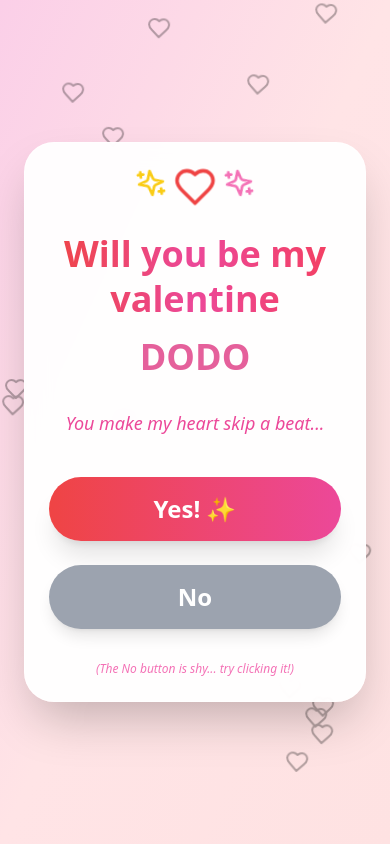
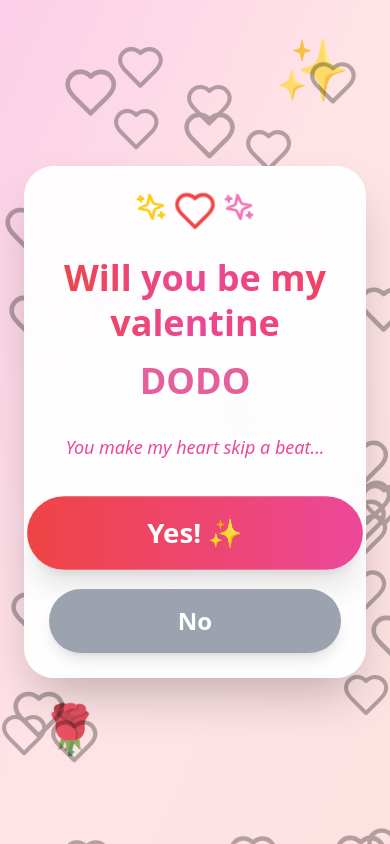
Before and after one commit to Mesrobyan77/valentin, a React (Vite) app: page / in a window 390 px wide. Built offline with nearby package versions, Linux system fonts and the light colour scheme.

Commit message:
responsive

```diff
--- a/src/App.tsx
+++ b/src/App.tsx
@@ -1,4 +1,4 @@
-import { useState, useEffect, useRef } from "react";
+import { useEffect, useMemo, useRef, useState } from "react";
 import { Heart, Sparkles, Star } from "lucide-react";
 
 function App() {
@@ -14,16 +14,57 @@ function App() {
   const [confetti, setConfetti] = useState<
     Array<{ id: number; x: number; y: number; delay: number }>
   >([]);
-  const [mousePos, setMousePos] = useState({ x: 0, y: 0 });
 
   const containerRef = useRef<HTMLDivElement | null>(null);
+  const glowRef = useRef<HTMLDivElement | null>(null);
+  const mousePosRef = useRef({ x: 0, y: 0 });
+
+  const floatingHearts = useMemo(() => {
+    return [...Array( 50)].map((_, i) => ({
+      id: i,
+      left: Math.random() * 100,
+      top: Math.random() * 100,
+      delay: Math.random() * 5,
+    }));
+  }, []);
+
+  const answeredHearts = useMemo(() => {
+    return [...Array(50)].map((_, i) => ({
+      id: i,
+      left: Math.random() * 100,
+      size: 20 + Math.random() * 30,
+      delay: Math.random() * 5,
+      duration: 15 + Math.random() * 10,
+    }));
+  }, []);
 
   useEffect(() => {
+    let raf = 0;
+
     const handleMouseMove = (e: MouseEvent) => {
-      setMousePos({ x: e.clientX, y: e.clientY });
+      mousePosRef.current = { x: e.clientX, y: e.clientY };
+
+      // update the glow smoothly without re-rendering
+      cancelAnimationFrame(raf);
+      raf = requestAnimationFrame(() => {
+        if (!glowRef.current) return;
+        glowRef.current.style.setProperty("--mx", `${e.clientX}px`);
+        glowRef.current.style.setProperty("--my", `${e.clientY}px`);
+      });
     };
+
     window.addEventListener("mousemove", handleMouseMove);
-    return () => window.removeEventListener("mousemove", handleMouseMove);
+    return () => {
+      cancelAnimationFrame(raf);
+      window.removeEventListener("mousemove", handleMouseMove);
+    };
+  }, []);
+
+  useEffect(() => {
+    const interval = setInterval(() => {
+      setYesButtonScale((prev) => (prev === 1 ? 1.15 : 1));
+    }, 600);
+    return () => clearInterval(interval);
   }, []);
 
   const handleYesClick = () => {
@@ -45,20 +86,32 @@ function App() {
   const handleNoHover = () => {
     if (!containerRef.current) return;
 
-    const container = containerRef.current;
-    const rect = container.getBoundingClientRect();
+    const rect = containerRef.current.getBoundingClientRect();
 
-    // Փոքր էկրանների համար ավելի փոքր չափսեր ենք հաշվարկում
+    // small screens: smaller button math
     const btnWidth = window.innerWidth < 640 ? 100 : 120;
     const btnHeight = window.innerWidth < 640 ? 50 : 60;
     const padding = 20;
 
-    let newX = Math.random() * (rect.width - btnWidth - 2 * padding) + rect.left + padding;
-    let newY = Math.random() * (rect.height - btnHeight - 2 * padding) + rect.top + padding;
+    // random inside the card rect (in viewport px)
+    let newX =
+      Math.random() * (rect.width - btnWidth - 2 * padding) +
+      rect.left +
+      padding;
+    let newY =
+      Math.random() * (rect.height - btnHeight - 2 * padding) +
+      rect.top +
+      padding;
 
-    // Էկրանի սահմաններից դուրս չգալու համար
-    newX = Math.min(Math.max(padding, newX), window.innerWidth - btnWidth - padding);
-    newY = Math.min(Math.max(padding, newY), window.innerHeight - btnHeight - padding);
+    // clamp to screen
+    newX = Math.min(
+      Math.max(padding, newX),
+      window.innerWidth - btnWidth - padding
+    );
+    newY = Math.min(
+      Math.max(padding, newY),
+      window.innerHeight - btnHeight - padding
+    );
 
     setNoButtonPosition({ x: newX, y: newY });
     setNoButtonRotation((prev) => prev + Math.random() * 180 - 90);
@@ -76,16 +129,16 @@ function App() {
       <div className="min-h-screen bg-gradient-to-br from-pink-50 via-rose-50 to-red-50 flex items-center justify-center p-4 overflow-hidden relative">
         {/* Animated Background Elements */}
         <div className="absolute inset-0 pointer-events-none overflow-hidden">
-          {[...Array(15)].map((_, i) => (
+          {answeredHearts.map((h) => (
             <Heart
-              key={i}
+              key={h.id}
               className="absolute text-pink-300/40 animate-float-hearts"
               style={{
-                left: `${Math.random() * 100}%`,
+                left: `${h.left}%`,
                 top: "110%",
-                width: `${20 + Math.random() * 30}px`,
-                animationDelay: `${Math.random() * 5}s`,
-                animationDuration: `${15 + Math.random() * 10}s`,
+                width: `${h.size}px`,
+                animationDelay: `${h.delay}s`,
+                animationDuration: `${h.duration}s`,
               }}
             />
           ))}
@@ -100,6 +153,31 @@ function App() {
             <p className="text-xl sm:text-2xl text-pink-600 font-bold mb-8 animate-bounce">
               Forever your DODO 💕
             </p>
+
+            {answer === "yes" &&
+              confetti.map((item) => (
+                <div
+                  key={item.id}
+                  className="absolute w-3 h-3 animate-pulse"
+                  style={{
+                    left: `${item.x}%`,
+                    top: `-10px`,
+                    background: [
+                      "#ff69b4",
+                      "#ff1493",
+                      "#ffc0cb",
+                      "#ffb6d9",
+                      "#ff69b4",
+                    ][Math.floor(Math.random() * 5)],
+                    animation: `fall ${2 + Math.random() * 2}s linear forwards`,
+                    animationDelay: `${item.delay}s`,
+                    borderRadius: "50%",
+                    boxShadow: "0 0 10px currentColor",
+                  }}
+                />
+              ))}
+
+            <style>{`@keyframes fall { to { transform: translateY(100vh) rotate(360deg); opacity: 0; } }`}</style>
           </div>
         </div>
       </div>
@@ -121,15 +199,40 @@ function App() {
         }
       `}</style>
 
-      {/* Floating Icons */}
+      {/* ✅ NEW: mouse-follow glow layer (no rerender needed) */}
+      <div
+        ref={glowRef}
+        className="absolute inset-0 pointer-events-none"
+        style={{
+          // defaults until first mouse move
+          ["--mx" as any]: "50%",
+          ["--my" as any]: "50%",
+          background:
+            "radial-gradient(220px circle at var(--mx) var(--my), rgba(255, 255, 255, 0.35), transparent 65%)",
+        }}
+      />
+
+      {/* Floating Icons (stable positions) */}
+
+      <div className="absolute top-10 right-10 text-6xl animate-bounce opacity-70" style={{animationDelay: '0s'}}>✨</div>
+      <div className="absolute bottom-20 left-10 text-5xl animate-bounce opacity-70" style={{animationDelay: '0.5s'}}>🌹</div>
+      <div className="absolute top-1/3 left-20 text-4xl animate-bounce opacity-70" style={{animationDelay: '0.2s'}}>💖</div>
+      <div className="absolute bottom-1/4 right-20 text-5xl animate-bounce opacity-70" style={{animationDelay: '0.7s'}}>✨</div>
       <div className="absolute inset-0 pointer-events-none opacity-30">
-        {[...Array(20)].map((_, i) => (
-          <Heart key={i} className="absolute animate-float" style={{
-            left: `${Math.random() * 100}%`,
-            top: `${Math.random() * 100}%`,
-            animationDelay: `${Math.random() * 5}s`
-          }} size={24} />
-        ))}
+        {floatingHearts.map((h) => {
+          return (
+            <Heart
+              key={h.id}
+              className="absolute animate-float"
+              style={{
+                left: `${h.left}%`,
+                top: `${h.top}%`,
+                animationDelay: `${5}s`,
+              }}
+              size={24 + Math.random() * 8 + 24}
+            />
+          );
+        })}
       </div>
 
       <div className="text-center z-10 w-full max-w-4xl px-2">
@@ -184,10 +287,6 @@ function App() {
               No
             </button>
           </div>
-
-          <p className="mt-8 text-xs sm:text-sm text-pink-400 italic">
-            (The No button is shy... try clicking it!)
-          </p>
         </div>
       </div>
     </div>
--- a/src/index.css
+++ b/src/index.css
@@ -124,3 +124,18 @@
 .animate-slideDown {
   animation: slideDown 1s ease-out forwards;
 }
+
+@keyframesfloat-hearts {
+  0% { transform: translateY(0) rotate(0deg); }
+  50% { transform: translateY(-20px) rotate(10deg); }
+  100% { transform: translateY(0) rotate(0deg); }
+}
+
+@keyframes shimmer {
+  0% {
+    background-position: -200px 0;
+  }
+  100% {
+    background-position: 200px 0;
+  }
+}
```
